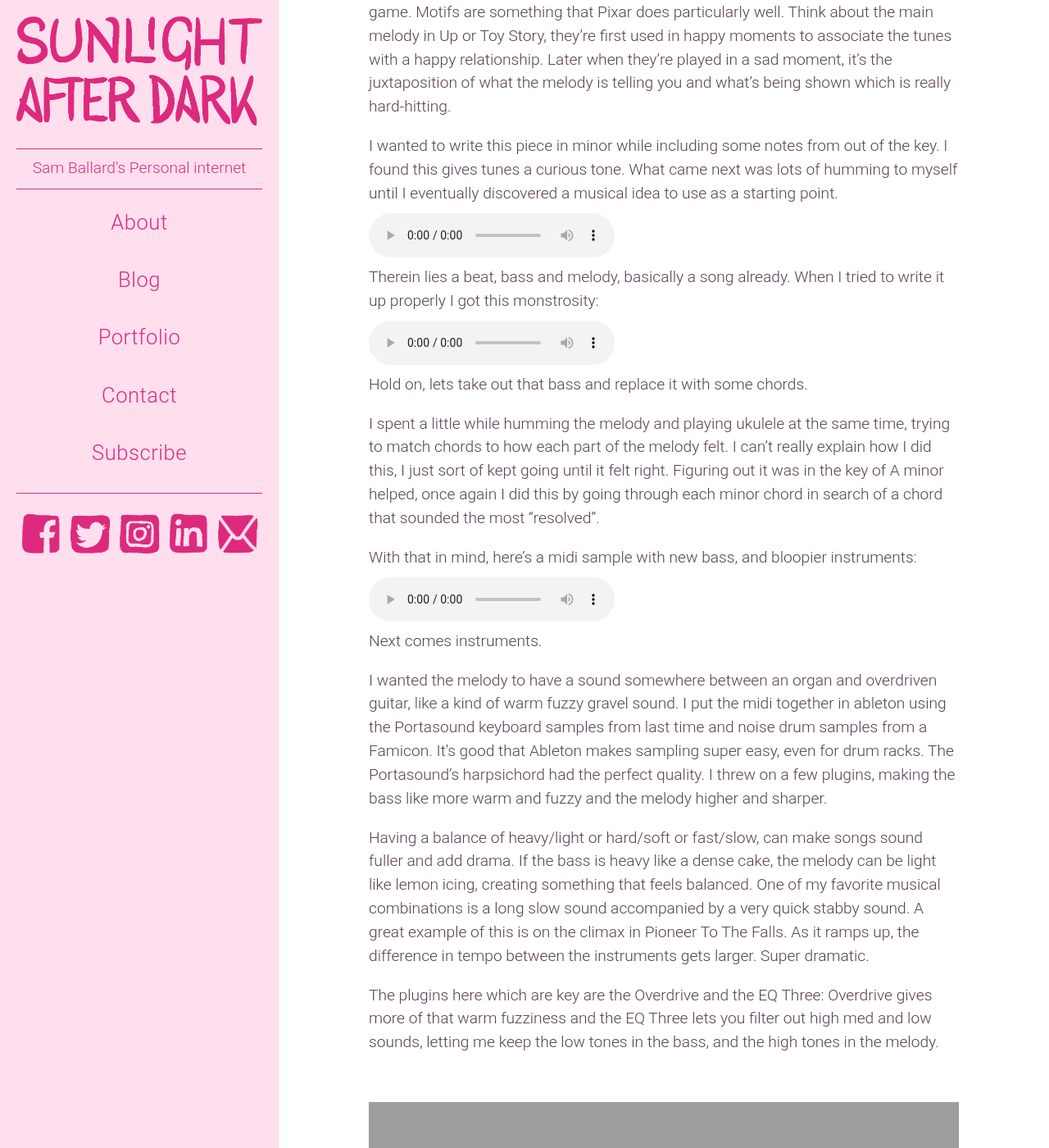
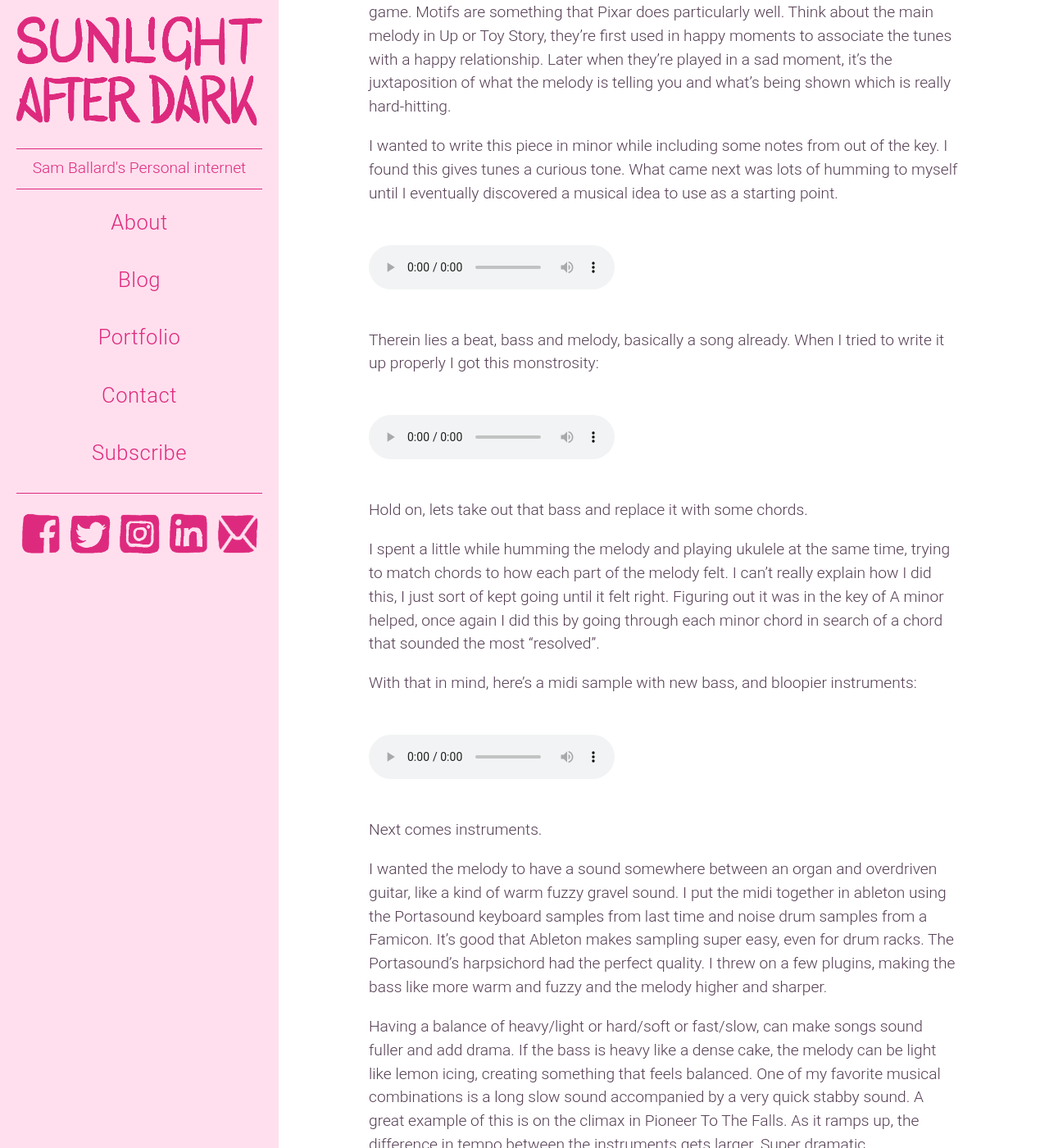
Before and after one commit to BaronBlackmore/SunlightAfterDark, a Jekyll site: the page built from _posts/2020-03-02-Making-Music-Part-3&#58-Anyway-heres-Wonderwall.md, in a window 1280 px wide and 1400 px high, scrolled down 766 px. Shown: the whole window at 82% size. Built offline with Jekyll 4.4.1, drawn with Linux system fonts in a browser that asks for light colours; comment, search, counter and statistics services are not loaded.

Commit message:
few tweaks

```diff
--- a/_includes/nav.html
+++ b/_includes/nav.html
@@ -1,6 +1,6 @@
 <div id="nav">
 	<div class="site-intro no-mobile">
-		<a href="sunlightafterdark.com"><img alt="Sunlight After Dark" src="/images/title.png"></a>
+		<a href="www.sunlightafterdark.com"><img alt="Sunlight After Dark" src="/images/title.png"></a>
 		<div class="line" style="margin:1em 0 0 0"></div>
 		<p style="text-align: center; color: #de2a7e">Sam Ballard's Personal internet</p>
 		<div class="line"></div>
--- a/_posts/2020-03-02-Making-Music-Part-3&#58-Anyway-heres-Wonderwall.md
+++ b/_posts/2020-03-02-Making-Music-Part-3&#58-Anyway-heres-Wonderwall.md
@@ -24,7 +24,7 @@
 
 With that in mind, here's a midi sample with new bass, and bloopier instruments:
 
-<audio src="/sounds/Chesters-theme-v3" controls preload></audio>
+<audio src="/sounds/Chesters-theme-v3.mp3" controls preload></audio>
 
 Next comes instruments.
 
@@ -42,7 +42,7 @@
 
 So here it is, I’ve hit my limit on how to make a good tune, but I’m pretty happy with this one for now.
 
-<audio src="/sounds/Chesters-theme-v4.5.mp3" controls preload></audio>
+<audio src="/sounds/Chesters-theme-v4.mp3" controls preload></audio>
 
 If you’d like the instruments used you can download them here: Dropbox link
 
--- a/css/main.css
+++ b/css/main.css
@@ -124,6 +124,14 @@
 
 	img{
 		max-width: 100vw;
+	}
+
+	audio{
+		padding: 2em 0;
+	}
+
+	iframe{
+		padding: 2em 0;
 	}
 
 #whole-page{
```
Also changed, not shown: _posts/2019-12-03-Making-Music-Part-1&#58-I-fell-in-love-with-a-dying-keyboard.md (+1 -1 lines), subscribe.html (added, +16 -0 lines).
